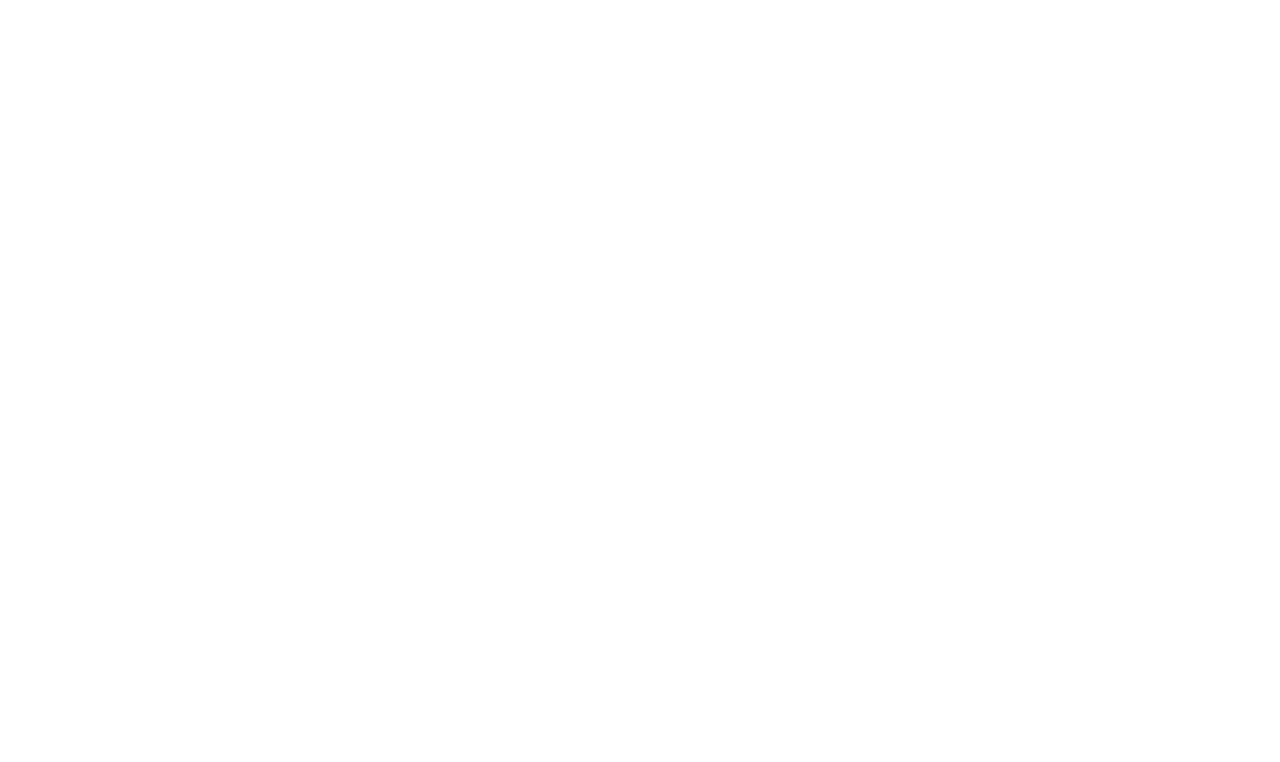
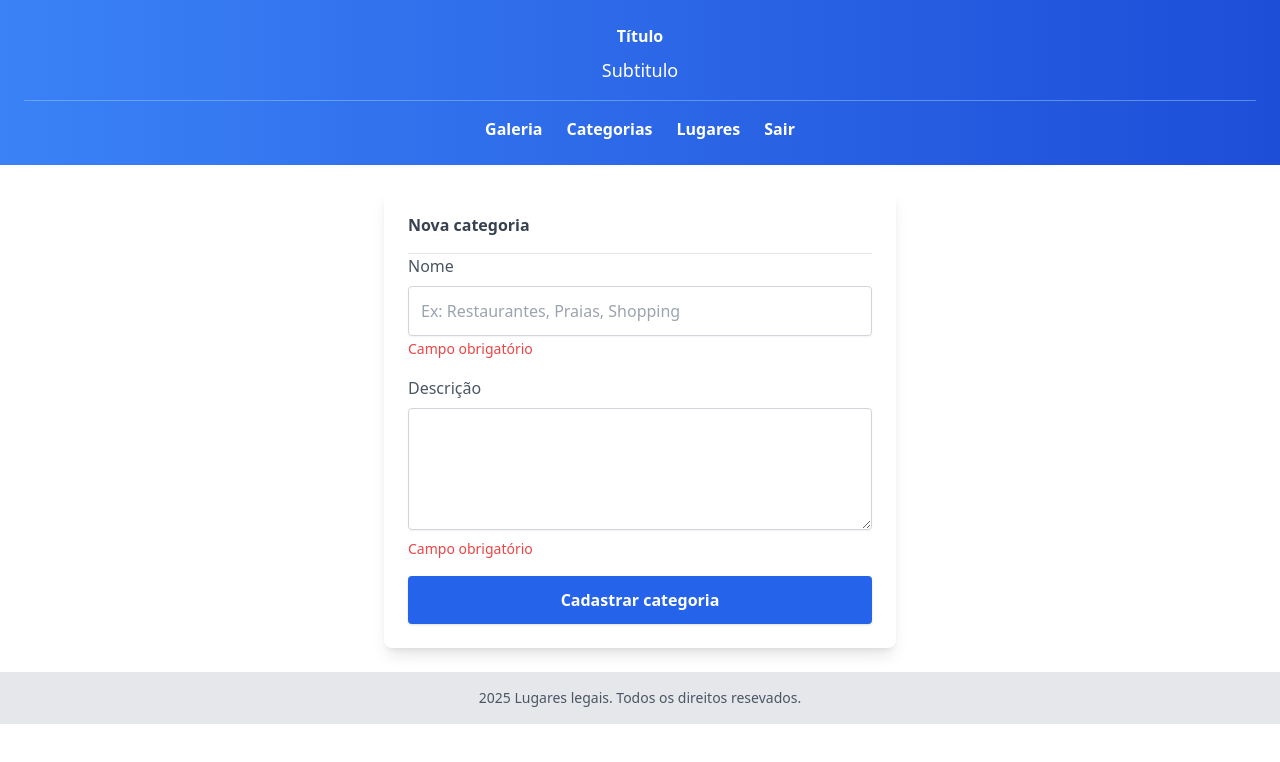
Before and after one commit to carinafernands/passeio-app, an Angular app: page /paginas/categorias in a window 1280 px wide. Before the commit this address led to /. Shown: the top 762 px of the page. Built offline with nearby package versions, Linux system fonts and the light colour scheme.

Commit message:
layout categorias

```diff
--- /dev/null
+++ b/src/app/categorias/categorias/categorias.component.html
@@ -0,0 +1,50 @@
+<div class="p-6 max-w-lg mx-auto bg-white shadow-lg rounded-lg mt-6">
+
+  <h2 class="text-2x1 font-semibold text-gray-700 mb-4">Nova categoria</h2>
+
+  <hr />
+  <form class="categoriaForm">
+    <!-- campo nome -->
+    <div class="mb-4">
+      <label class="block text-gray-600 font-medium mb-2">Nome</label>
+      <input type="text"
+              id="nome"
+              name="nome"
+              placeholder="Ex: Restaurantes, Praias, Shopping"
+              class="w-full p-3 border border-gray-300 rounded shadow-sm focus:ring focus:ring-blue-400"
+              required
+              />
+
+      <span class="text-red-500 text-sm">
+        Campo obrigatório
+      </span>
+
+    </div>
+
+<!-- campo descrição -->
+
+  <div div class="mb-4">
+      <label class="block text-gray-600 font-medium mb-2">Descrição</label>
+      <textarea
+              rows="4"
+              id="descricao"
+              name="descricao"
+              placeholder="Ex: Restaurantes, Praias, Shopping"
+              class="w-full p-3 border border-gray-300 rounded shadow-sm focus:outline-none focus:ring-blue-400"
+              required
+            >
+            </textarea>
+
+      <span class="text-red-500 text-sm">
+        Campo obrigatório
+      </span>
+  </div>
+
+  <button type="submit" class="w-full bg-blue-600 text-white font-semibold p-3 rounded shadow hover:bg-blue-700">
+    Cadastrar categoria
+  </button>
+
+
+  </form>
+
+</div>
--- a/src/app/template/layout/layout.component.html
+++ b/src/app/template/layout/layout.component.html
@@ -28,3 +28,10 @@
   </div>
 
 </header>
+
+<router-outlet></router-outlet>
+
+<footer class="bg-gray-200 text-center p-4 mt-6">
+  <p class="text-gray-600 text-sm">2025 Lugares legais. Todos os direitos resevados.</p>
+
+</footer>
--- a/src/app/template/template-routing.module.ts
+++ b/src/app/template/template-routing.module.ts
@@ -5,7 +5,13 @@
 const routes: Routes = [
   {
     path: 'paginas',
-    component: LayoutComponent
+    component: LayoutComponent,
+    children: [
+      {
+        path: 'categorias',
+        loadChildren: () => import ('../categorias/categorias.module').then(m => m.CategoriasModule)
+      }
+    ]
   }
 ];
 
--- a/src/app/template/template.module.ts
+++ b/src/app/template/template.module.ts
@@ -3,6 +3,7 @@
 
 import { TemplateRoutingModule } from './template-routing.module';
 import { LayoutComponent } from './layout/layout.component';
+import { CategoriasModule } from '../categorias/categorias.module';
 
 
 @NgModule({
@@ -11,7 +12,8 @@
   ],
   imports: [
     CommonModule,
-    TemplateRoutingModule
+    TemplateRoutingModule,
+
   ]
 })
 export class TemplateModule { }
```
Also changed, not shown: src/app/categorias/categorias-routing.module.ts (added, +15 -0 lines), src/app/categorias/categorias.module.ts (added, +17 -0 lines), src/app/categorias/categorias/categorias.component.ts (added, +11 -0 lines), src/app/categorias/categorias/categorias.component.scss (added), 1 other file (tests, documents, lock files or other folders).
